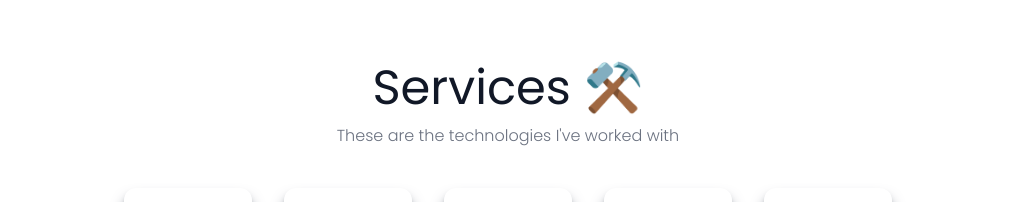
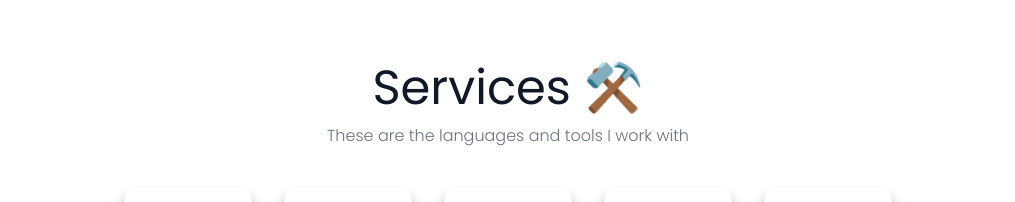
Before and after one commit to CrisGhinghi/Portfolio, a React (Vite) app: page / in a window 1280 px wide. Shown: the part 880-1082 px from the top of the page, without its empty margins (132-1147 px from the left). Built offline with nearby package versions, Linux system fonts and the light colour scheme.

Commit message:
Update Services.jsx

```diff
--- a/src/components/Services.jsx
+++ b/src/components/Services.jsx
@@ -5,7 +5,7 @@ export const Services = () => {
     return (
         <Section
             title='Services ⚒️'
-            subtitle={`These are the technologies I've worked with`}
+            subtitle={`These are the languages and tools I work with`}
         >
             <div className="grid grid-cols-2 gap-8 md:grid-cols-3 lg:grid-cols-5 ">
                 {servicesData.map(({ id, image, title, description }) => (
```
